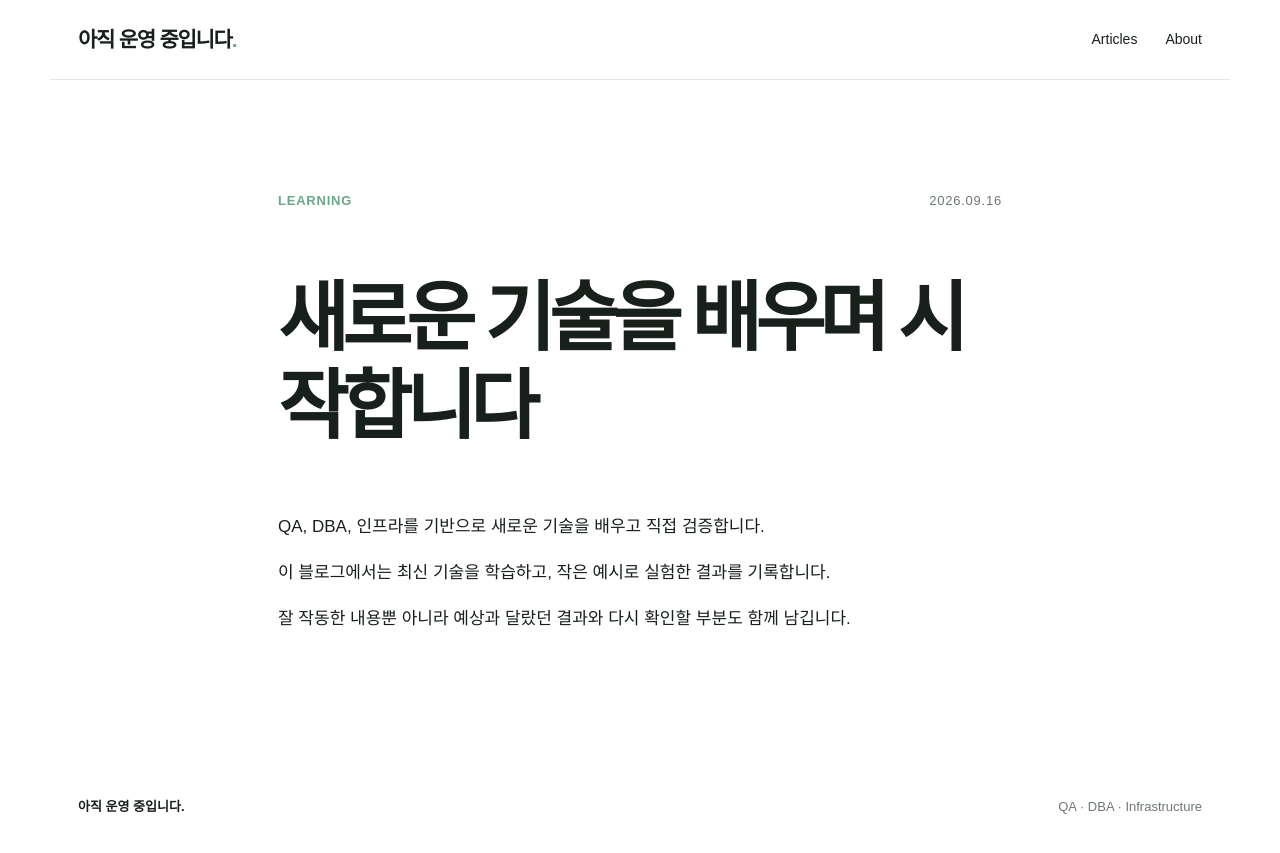
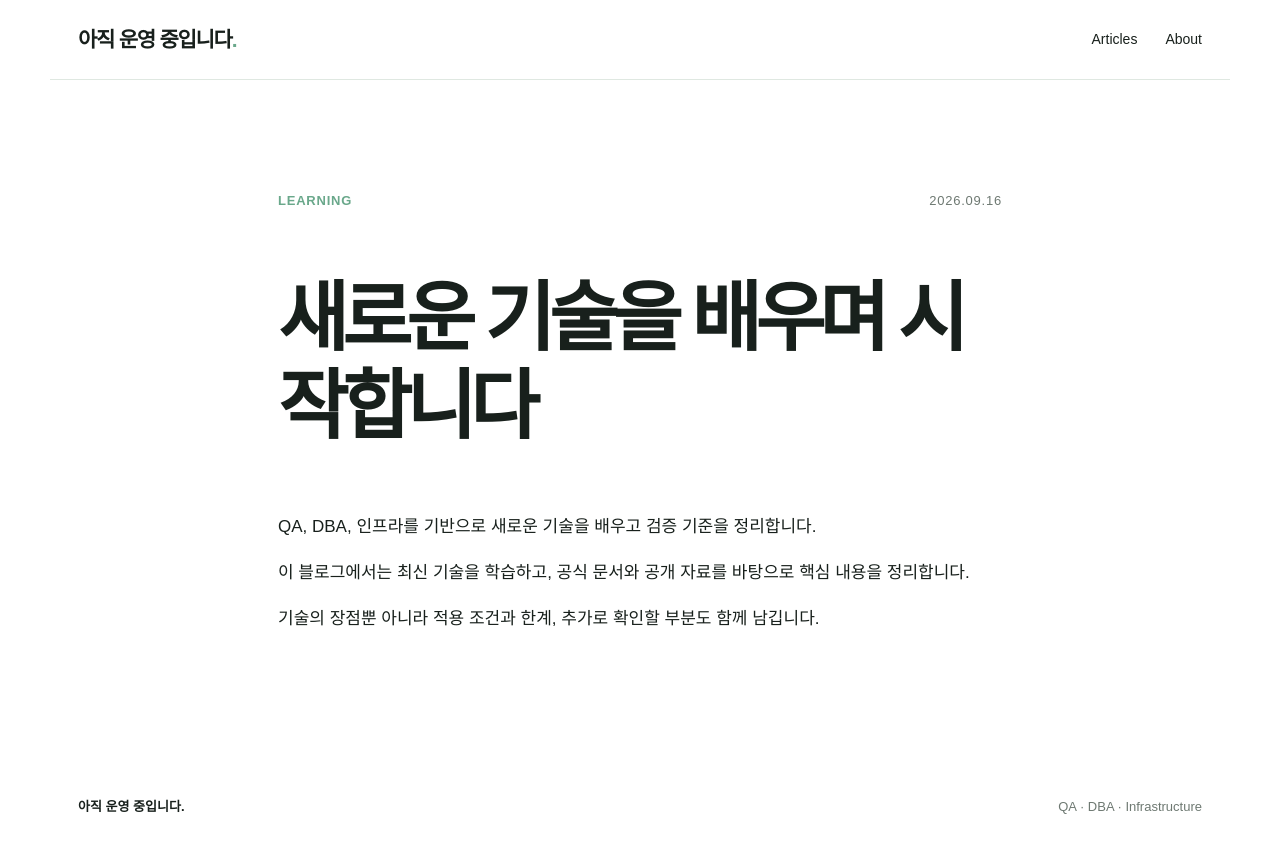
Before and after one commit to Seoha57/TechBlog, a Jekyll site: the page built from _posts/2026-09-16-blog-start.md, in a window 1280 px wide. Shown: the top 853 px of the page. Built offline with Jekyll 4.4.1, drawn with Linux system fonts in a browser that asks for light colours.

Commit message:
content: update learning introduction wording

```diff
--- a/_posts/2026-09-16-blog-start.md
+++ b/_posts/2026-09-16-blog-start.md
@@ -5,8 +5,8 @@ categories: [learning]
 tags: [qa, dba, infrastructure]
 ---
 
-QA, DBA, 인프라를 기반으로 새로운 기술을 배우고 직접 검증합니다.
+QA, DBA, 인프라를 기반으로 새로운 기술을 배우고 검증 기준을 정리합니다.
 
-이 블로그에서는 최신 기술을 학습하고, 작은 예시로 실험한 결과를 기록합니다.
+이 블로그에서는 최신 기술을 학습하고, 공식 문서와 공개 자료를 바탕으로 핵심 내용을 정리합니다.
 
-잘 작동한 내용뿐 아니라 예상과 달랐던 결과와 다시 확인할 부분도 함께 남깁니다.
+기술의 장점뿐 아니라 적용 조건과 한계, 추가로 확인할 부분도 함께 남깁니다.
```
